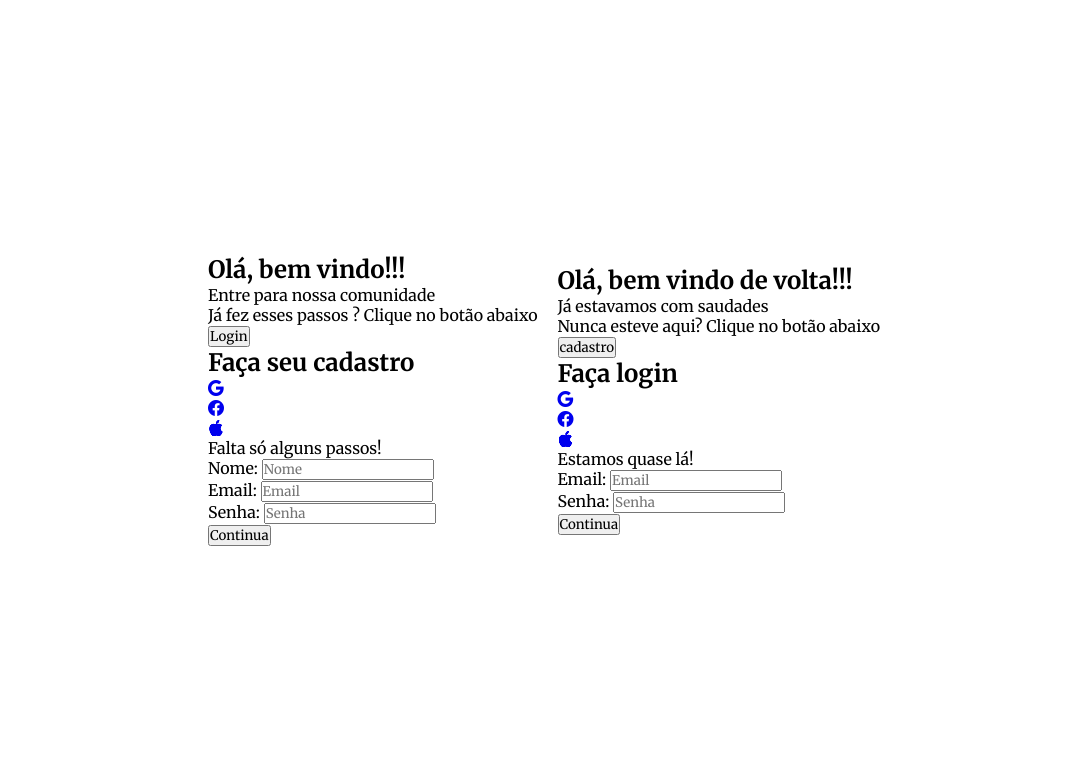
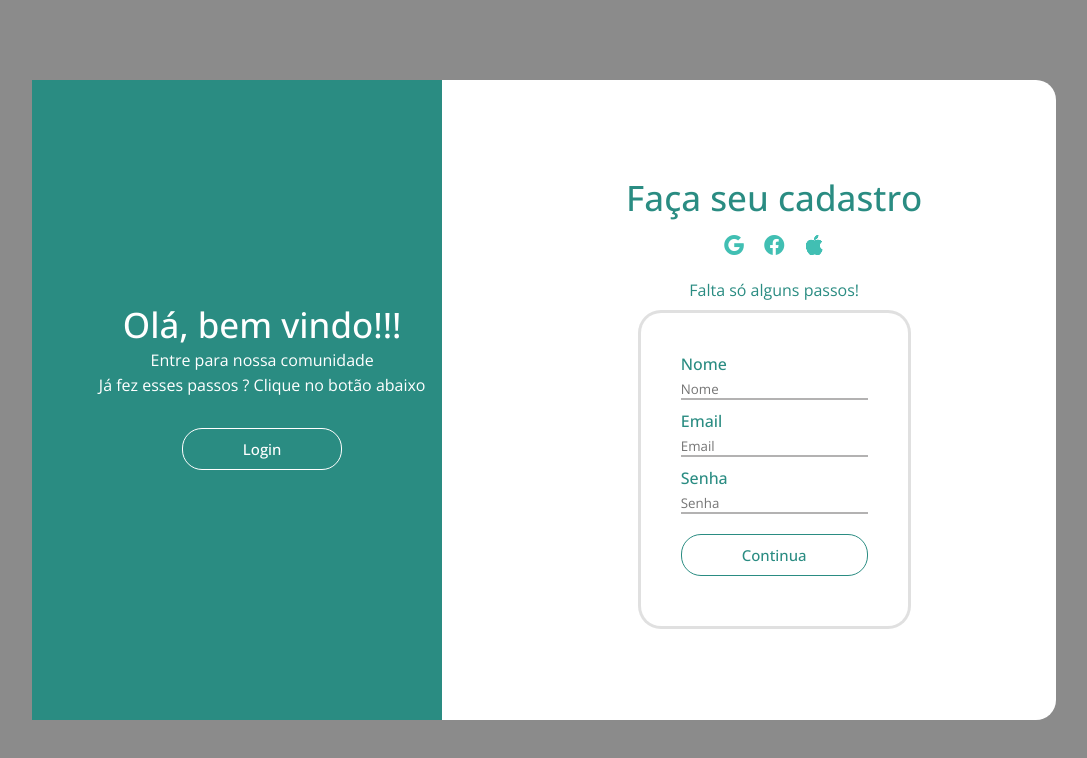
Before and after one commit to KevennEmanuell/cadastro, a plain HTML site: page index.html in a window 1280 px wide. Shown: the whole page, without its empty margins (96-1183 px from the left). Drawn offline with nearby package versions, Linux system fonts and the light colour scheme.

Commit message:
css
implementação do css

```diff
--- a/estilo/style.css
+++ b/estilo/style.css
@@ -4,13 +4,146 @@
    list-style-type: none;
    text-decoration: none;
    box-sizing: border-box;
-   font-family: "Merriweather", serif;
+   font-family: "Open Sans", sans-serif;
 
 }
+/*------Geral------*/
 .container{
     display: flex;
     align-items: center;
     justify-content: center;
     height: 100vh;
-    gap: 20px;
+    background-color: #8b8b8b;
 }
+.conteudo{
+    display:flex ;
+    align-items: center;
+    justify-content: space-between;
+    width: 80%;
+    height: 80%;
+    position: relative;
+    background-color: #fff;
+    border-radius: 20px;
+}
+.conteudo::before{
+    content: " ";
+    position: absolute;
+    background-color: #2A8C82;
+    width: 40%;
+    height: 100%;
+}
+.titulo{
+    font-size: 35px;
+    font-weight: 500;
+    color: #fff;
+}
+.descricao{
+    font-size: 16px;
+    font-weight: 300;
+    line-height: 25px;
+    color: #fff;
+}
+/*------Geral------*/
+/*------Cadastro------*/
+.conteudo-left{
+    text-align: center;
+    flex: 1 0 auto;
+    z-index: 10;
+}
+
+.btn-button-lite {
+    padding: 30px 0;
+}
+.btn-button-lite button{
+    color: #fff;
+    font-size: 15px;
+    font-weight: 500;
+    padding: 10px 60px;
+    border: 1px solid #ffffff;
+    border-radius: 20px;
+    background-color: transparent;
+    cursor: pointer;
+    transition: .2s;
+}
+.btn-button-lite button:hover{
+    background-color: #fff;
+    color: #2A8C82;
+}
+/*------ Conteudo ------*/
+.conteudo-right .titulo{
+    color: #2A8C82;
+}
+.conteudo-right .descricao{
+    color:#2A8C82;
+    font-size: 16px;
+    font-weight: 400;
+    line-height: 25px;
+    padding: 10px;
+}
+.conteudo-right{
+    display: flex;
+    flex-direction: column;
+    align-items: center;
+    flex: 2 0 auto;
+}
+.redes-sociais ul {
+    display: flex;
+}
+.redes-sociais ul li{
+    padding: 10px;
+}
+.redes-sociais ul li i{
+    color: #41BFB3;
+    font-size: 20px;
+}
+form{
+    border: 0;
+    border-radius: 20px;
+    box-shadow: 0 0 0 3px #7977773a;
+    padding: 40px;
+}
+.text-card{
+    width: 100%;
+    display: flex;
+    flex-direction: column;
+    justify-content: center;
+    margin-bottom: 10px;
+    gap: 5px;
+    text-align: left;
+}
+.text-card label{
+    font-size: 16px;
+    font-weight: 500;
+    color: #2A8C82;
+}
+.text-card input{
+    border: none;
+    border-bottom: 2px solid #7e7c7c96;
+}
+.text-card input:focus{
+    outline: none;
+}
+.btn-button-dark{
+      padding: 10px 0;
+}
+.btn-button-dark button{
+    display: flex;
+    align-items: center;
+    color: #2A8C82;
+    font-size: 15px;
+    font-weight: 500;
+    padding: 10px 60px;
+    border: 1px solid #2A8C82;
+    border-radius: 20px;
+    background-color: transparent;
+    cursor: pointer;
+    transition: .2s;
+}
+.btn-button-dark button:hover{
+    background-color:#2A8C82;
+    color:#fff;
+}
+.login{
+    position: absolute;
+    display: none;
+}
--- a/index.html
+++ b/index.html
@@ -6,7 +6,7 @@
     <link rel="stylesheet" href="https://cdn.jsdelivr.net/npm/bootstrap-icons@1.11.3/font/bootstrap-icons.min.css">
     <link rel="preconnect" href="https://fonts.googleapis.com">
     <link rel="preconnect" href="https://fonts.gstatic.com" crossorigin>
-    <link href="https://fonts.googleapis.com/css2?family=Merriweather:ital,wght@0,300;0,400;0,700;0,900;1,300;1,400;1,700;1,900&display=swap" rel="stylesheet">
+    <link href="https://fonts.googleapis.com/css2?family=Open+Sans:ital,wght@0,300..800;1,300..800&display=swap" rel="stylesheet">
     <link rel="stylesheet" href="estilo/style.css">
     <title>Project</title>
 </head>
@@ -54,17 +54,17 @@
                 <form class="formulario">
 
                     <div class="text-card">
-                        <label for="name">Nome:</label>
+                        <label for="name">Nome</label>
                         <input type="text " placeholder="Nome" id="name">
                     </div>
 
                     <div class="text-card">
-                        <label for="email">Email:</label>
+                        <label for="email">Email</label>
                         <input type="email " placeholder="Email" id="email" >
                     </div>
 
                     <div class="text-card">
-                        <label for="Senha">Senha:</label>
+                        <label for="Senha">Senha</label>
                         <input type="password" placeholder="Senha" id="Senha">
                     </div>
 
```
